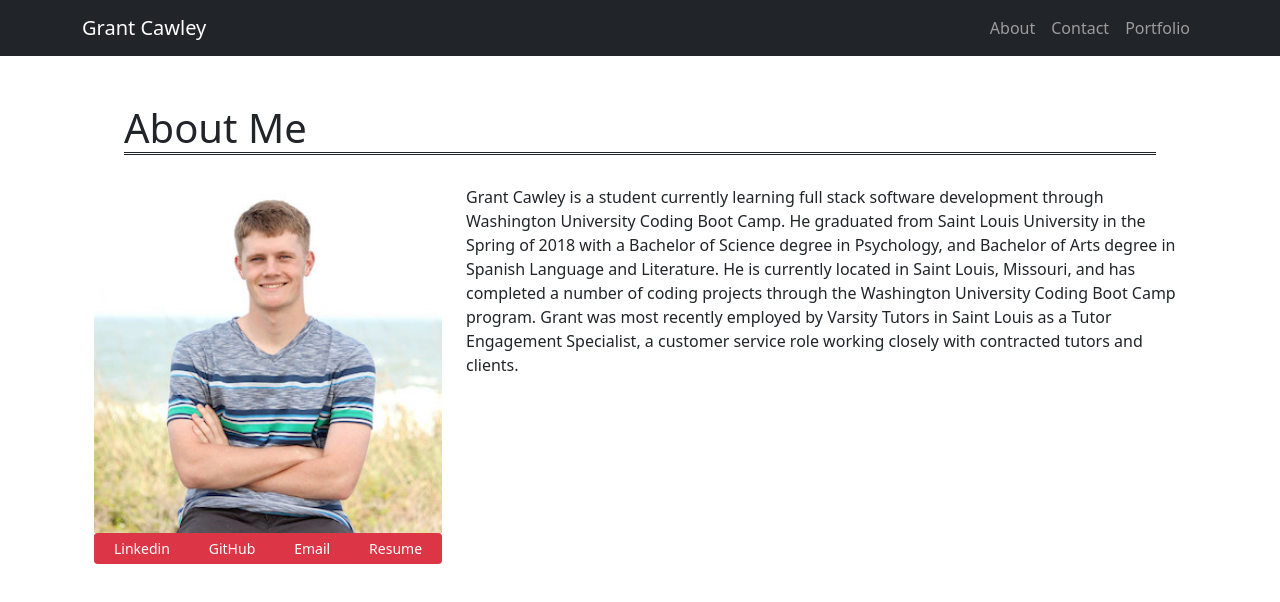
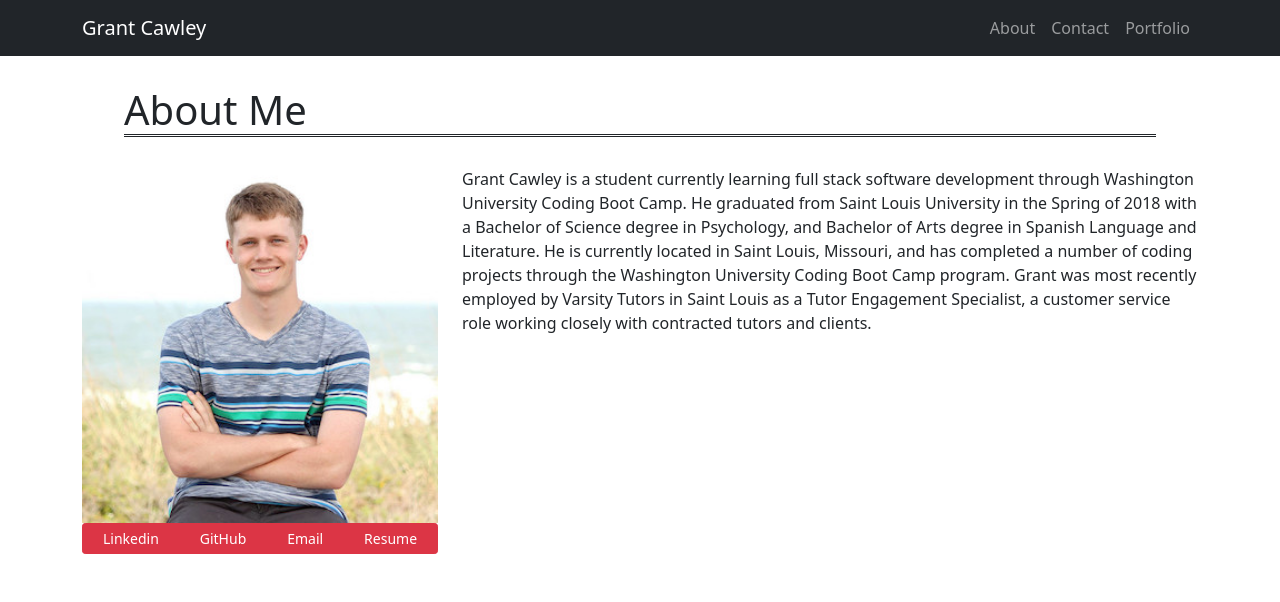
Before and after one commit to cawleygl/cawleygl-portfolio, a React (Create React App) app: page / in a window 1280 px wide. Shown: the top 602 px of the page. Built offline with nearby package versions, Linux system fonts and the light colour scheme.

Commit message:
Style change

```diff
--- a/src/pages/About/index.js
+++ b/src/pages/About/index.js
@@ -9,10 +9,8 @@ import Resume from '../../Assets/Grant Cawley - Resume.pdf'
 
 const AboutPage = () => {
     return (
-        <div className="container mt-sm-5 mt-4">
-
+            <Container>
             <PageTitle title="About Me" subtitle=""></PageTitle>
-            <Container>
                 <Row>
                     <Col sm={7} md={5} lg={4} >
                         <Row>
@@ -38,7 +36,6 @@ const AboutPage = () => {
                     </Col>
                 </Row>
             </Container>
-        </div>
     )
 }
 
```
